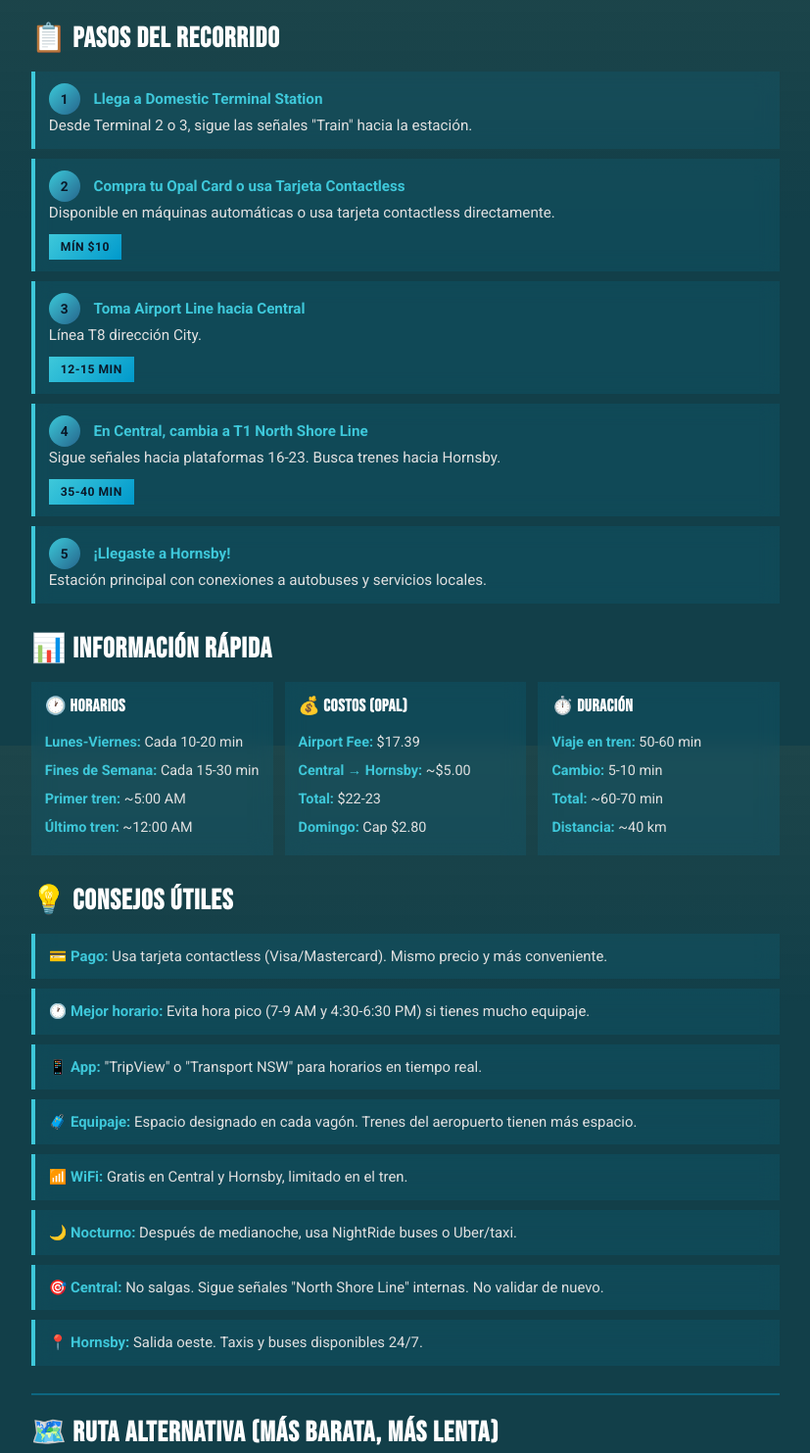
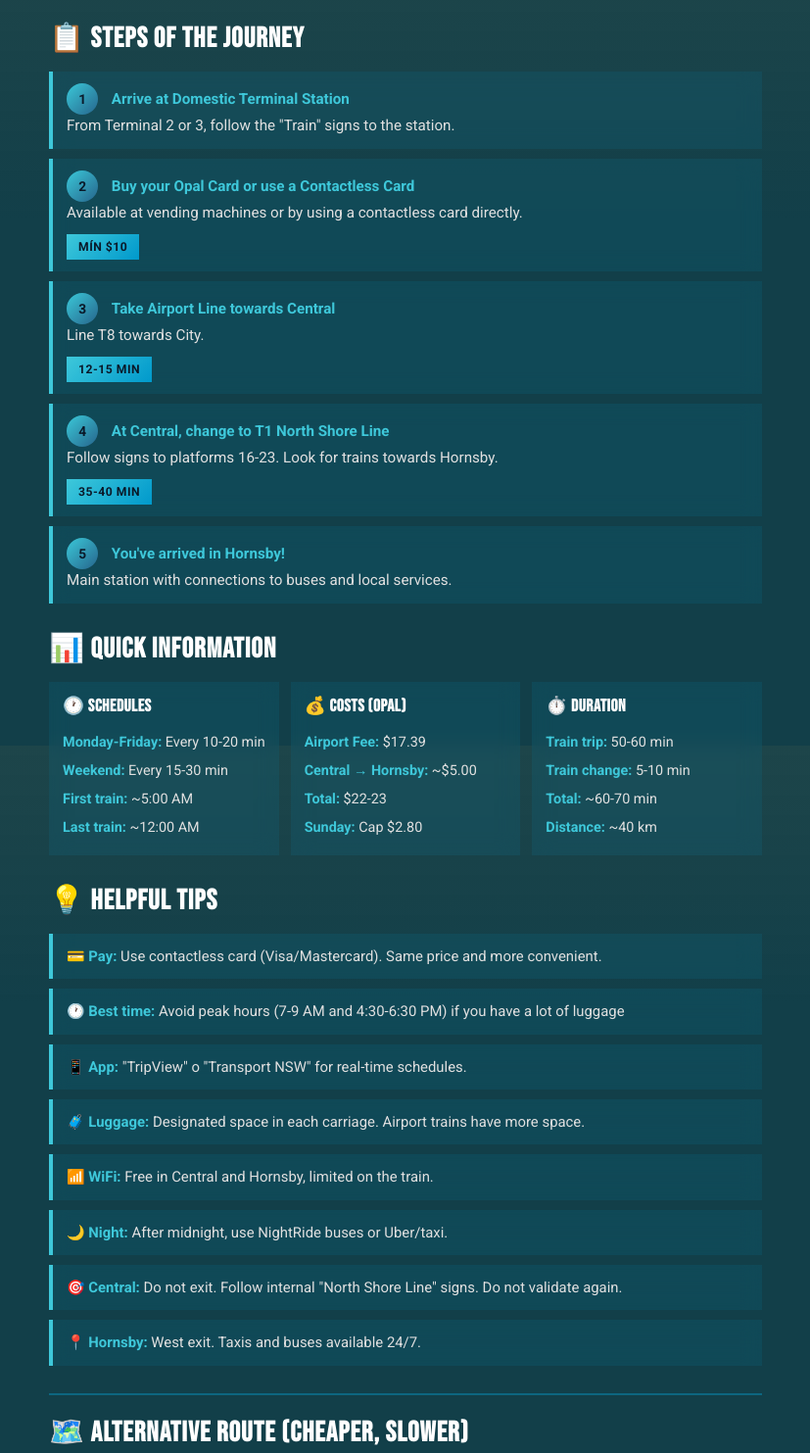
Before and after one commit to jmurilloariza/domestic-airtport-to-hornby-station-sydney, a plain HTML site: page index.html in a window 1280 px wide. Shown: the part 839-2322 px from the top of the page at 98% size, without its empty margins (226-1053 px from the left). Drawn offline with Linux system fonts and the light colour scheme.

Commit message:
EEnglish

```diff
--- a/index.html
+++ b/index.html
@@ -20,7 +20,7 @@
         body {
             font-family: "Roboto", sans-serif;
             background: #123B40;
-background: linear-gradient(0deg,rgba(18, 63, 73, 1) 67%, rgba(17, 59, 64, 0.95) 100%);
+            background: linear-gradient(0deg, rgba(18, 63, 73, 1) 67%, rgba(17, 59, 64, 0.95) 100%);
             background-attachment: fixed;
             color: #e0e0e0;
             min-height: 100vh;
@@ -32,18 +32,13 @@ background: linear-gradient(0deg,rgba(18, 63, 73, 1) 67%, rgba(17, 59, 64, 0.95)
 
         .banner {
             width: 100%;
-            /* background: linear-gradient(135deg, rgba(0, 191, 255, 0.1) 0%, rgba(13, 74, 109, 0.2) 100%); */
-            /* padding: 20px 16px; */
             text-align: center;
-            /* border-bottom: 2px solid #3ec8da; */
-            /* box-shadow: 0 0 30px rgba(0, 191, 255, 0.2); */
             backdrop-filter: blur(10px);
         }
 
         .banner img {
             max-width: 100%;
             height: auto;
-            /* max-height: 200px; */
             object-fit: contain;
         }
 
@@ -66,7 +61,6 @@ background: linear-gradient(0deg,rgba(18, 63, 73, 1) 67%, rgba(17, 59, 64, 0.95)
             margin-bottom: 8px;
             text-transform: uppercase;
             letter-spacing: 2px;
-            /* text-shadow: 0 0 20px rgba(0, 191, 255, 0.5); */
         }
 
         .event-date {
@@ -90,7 +84,6 @@ background: linear-gradient(0deg,rgba(18, 63, 73, 1) 67%, rgba(17, 59, 64, 0.95)
             text-transform: uppercase;
             letter-spacing: 1px;
             margin-bottom: 16px;
-            /* text-shadow: 0 0 15px rgba(0, 191, 255, 0.3); */
         }
 
         .steps-container {
@@ -119,7 +112,6 @@ background: linear-gradient(0deg,rgba(18, 63, 73, 1) 67%, rgba(17, 59, 64, 0.95)
             margin-right: 10px;
             font-weight: bold;
             font-size: 0.9em;
-            /* box-shadow: 0 0 15px rgba(0, 191, 255, 0.4); */
         }
 
         .step strong {
@@ -141,10 +133,8 @@ background: linear-gradient(0deg,rgba(18, 63, 73, 1) 67%, rgba(17, 59, 64, 0.95)
 
         .info-card {
             background: rgba(0, 191, 255, 0.08);
-            /* border: 1px solid rgba(0, 191, 255, 0.3); */
             padding: 14px;
             backdrop-filter: blur(10px);
-            /* box-shadow: 0 0 15px rgba(0, 191, 255, 0.2); */
         }
 
         .info-card h3 {
@@ -162,7 +152,6 @@ background: linear-gradient(0deg,rgba(18, 63, 73, 1) 67%, rgba(17, 59, 64, 0.95)
 
         .info-card li {
             padding: 6px 0;
-            /* border-bottom: 1px solid rgba(0, 191, 255, 0.2); */
             font-size: 0.9em;
         }
 
@@ -188,11 +177,9 @@ background: linear-gradient(0deg,rgba(18, 63, 73, 1) 67%, rgba(17, 59, 64, 0.95)
             font-weight: bold;
             color: #0a1929;
             border: none;
-            /* font-family: "Bebas Neue", sans-serif; */
             text-transform: uppercase;
             font-size: 0.8em;
             letter-spacing: 0.5px;
-            /* box-shadow: 0 0 10px rgba(0, 191, 255, 0.4); */
             white-space: nowrap;
         }
 
@@ -208,7 +195,6 @@ background: linear-gradient(0deg,rgba(18, 63, 73, 1) 67%, rgba(17, 59, 64, 0.95)
             backdrop-filter: blur(10px);
             font-size: 0.93em;
             line-height: 1.5;
-            /* box-shadow: 0 0 10px rgba(0, 191, 255, 0.15); */
         }
 
         .tip-item strong {
@@ -219,10 +205,8 @@ background: linear-gradient(0deg,rgba(18, 63, 73, 1) 67%, rgba(17, 59, 64, 0.95)
             position: relative;
             width: 100%;
             height: 400px;
-            /* border: 2px solid #3ec8da; */
             overflow: hidden;
             margin-bottom: 24px;
-            /* box-shadow: 0 0 20px rgba(0, 191, 255, 0.3); */
         }
 
         .map-container iframe {
@@ -266,7 +250,6 @@ background: linear-gradient(0deg,rgba(18, 63, 73, 1) 67%, rgba(17, 59, 64, 0.95)
             padding: 24px 16px;
             margin-top: auto;
             backdrop-filter: blur(10px);
-            /* box-shadow: 0 -0 20px rgba(0, 191, 255, 0.2); */
         }
 
         .footer-content {
@@ -344,11 +327,6 @@ background: linear-gradient(0deg,rgba(18, 63, 73, 1) 67%, rgba(17, 59, 64, 0.95)
                 margin-right: 8px;
             }
 
-            .banner img {
-                /* max-height: 150px; */
-
-            }
-
             .footer-content {
                 grid-template-columns: 1fr;
             }
@@ -370,8 +348,8 @@ background: linear-gradient(0deg,rgba(18, 63, 73, 1) 67%, rgba(17, 59, 64, 0.95)
 
     <div class="container">
         <div class="header-section">
-            <h1>Guía de Transporte</h1>
-            <div class="event-location">Desde Sydney Airport Terminal Doméstica hacia Hornsby</div>
+            <h1>Transportation Guide</h1>
+            <div class="event-location">From Sydney Airport Domestic Terminal to Hornsby Station</div>
         </div>
 
         <div class="map-container">
@@ -381,18 +359,18 @@ background: linear-gradient(0deg,rgba(18, 63, 73, 1) 67%, rgba(17, 59, 64, 0.95)
             </iframe>
         </div>
 
-        <h2>📋 Pasos del Recorrido</h2>
+        <h2>📋 Steps of the Journey</h2>
         <div class="steps-container">
             <div class="step">
                 <span class="step-number">1</span>
-                <strong>Llega a Domestic Terminal Station</strong><br>
-                Desde Terminal 2 o 3, sigue las señales "Train" hacia la estación.
+                <strong>Arrive at Domestic Terminal Station</strong><br>
+                From Terminal 2 or 3, follow the "Train" signs to the station.
             </div>
 
             <div class="step">
                 <span class="step-number">2</span>
-                <strong>Compra tu Opal Card o usa Tarjeta Contactless</strong><br>
-                Disponible en máquinas automáticas o usa tarjeta contactless directamente.
+                <strong>Buy your Opal Card or use a Contactless Card</strong><br>
+                Available at vending machines or by using a contactless card directly.
                 <div class="tags">
                     <span class="tag">Mín $10</span>
                 </div>
@@ -400,8 +378,8 @@ background: linear-gradient(0deg,rgba(18, 63, 73, 1) 67%, rgba(17, 59, 64, 0.95)
 
             <div class="step">
                 <span class="step-number">3</span>
-                <strong>Toma Airport Line hacia Central</strong><br>
-                Línea T8 dirección City.
+                <strong>Take Airport Line towards Central</strong><br>
+                Line T8 towards City.
                 <div class="tags">
                     <span class="tag">12-15 min</span>
                 </div>
@@ -409,8 +387,8 @@ background: linear-gradient(0deg,rgba(18, 63, 73, 1) 67%, rgba(17, 59, 64, 0.95)
 
             <div class="step">
                 <span class="step-number">4</span>
-                <strong>En Central, cambia a T1 North Shore Line</strong><br>
-                Sigue señales hacia plataformas 16-23. Busca trenes hacia Hornsby.
+                <strong>At Central, change to T1 North Shore Line</strong><br>
+                Follow signs to platforms 16-23. Look for trains towards Hornsby.
                 <div class="tags">
                     <span class="tag">35-40 min</span>
                 </div>
@@ -418,81 +396,82 @@ background: linear-gradient(0deg,rgba(18, 63, 73, 1) 67%, rgba(17, 59, 64, 0.95)
 
             <div class="step">
                 <span class="step-number">5</span>
-                <strong>¡Llegaste a Hornsby!</strong><br>
-                Estación principal con conexiones a autobuses y servicios locales.
+                <strong>You've arrived in Hornsby!</strong><br>
+                Main station with connections to buses and local services.
             </div>
         </div>
 
-        <h2>📊 Información Rápida</h2>
+        <h2>📊 Quick Information</h2>
         <div class="info-grid">
             <div class="info-card">
-                <h3>🕐 Horarios</h3>
+                <h3>🕐 Schedules</h3>
                 <ul>
-                    <li><strong>Lunes-Viernes:</strong> Cada 10-20 min</li>
-                    <li><strong>Fines de Semana:</strong> Cada 15-30 min</li>
-                    <li><strong>Primer tren:</strong> ~5:00 AM</li>
-                    <li><strong>Último tren:</strong> ~12:00 AM</li>
+                    <li><strong>Monday-Friday:</strong> Every 10-20 min</li>
+                    <li><strong>Weekend:</strong> Every 15-30 min</li>
+                    <li><strong>First train:</strong> ~5:00 AM</li>
+                    <li><strong>Last train:</strong> ~12:00 AM</li>
                 </ul>
             </div>
 
             <div class="info-card">
-                <h3>💰 Costos (Opal)</h3>
+                <h3>💰 Costs (Opal)</h3>
                 <ul>
                     <li><strong>Airport Fee:</strong> $17.39</li>
                     <li><strong>Central → Hornsby:</strong> ~$5.00</li>
                     <li><strong>Total:</strong> $22-23</li>
-                    <li><strong>Domingo:</strong> Cap $2.80</li>
+                    <li><strong>Sunday:</strong> Cap $2.80</li>
                 </ul>
             </div>
 
             <div class="info-card">
-                <h3>⏱️ Duración</h3>
+                <h3>⏱️ Duration</h3>
                 <ul>
-                    <li><strong>Viaje en tren:</strong> 50-60 min</li>
-                    <li><strong>Cambio:</strong> 5-10 min</li>
+                    <li><strong>Train trip:</strong> 50-60 min</li>
+                    <li><strong>Train change:</strong> 5-10 min</li>
                     <li><strong>Total:</strong> ~60-70 min</li>
-                    <li><strong>Distancia:</strong> ~40 km</li>
+                    <li><strong>Distance:</strong> ~40 km</li>
                 </ul>
             </div>
         </div>
 
-        <h2>💡 Consejos Útiles</h2>
+        <h2>💡 Helpful Tips</h2>
         <div class="tips-container">
             <div class="tip-item">
-                <strong>💳 Pago:</strong> Usa tarjeta contactless (Visa/Mastercard). Mismo precio y más conveniente.
+                <strong>💳 Pay:</strong> Use contactless card (Visa/Mastercard). Same price and more convenient.
             </div>
 
             <div class="tip-item">
-                <strong>🕐 Mejor horario:</strong> Evita hora pico (7-9 AM y 4:30-6:30 PM) si tienes mucho equipaje.
+                <strong>🕐 Best time:</strong> Avoid peak hours (7-9 AM and 4:30-6:30 PM) if you have a lot of luggage
             </div>
 
             <div class="tip-item">
-                <strong>📱 App:</strong> "TripView" o "Transport NSW" para horarios en tiempo real.
+                <strong>📱 App:</strong> "TripView" o "Transport NSW" for real-time schedules.
             </div>
 
             <div class="tip-item">
-                <strong>🧳 Equipaje:</strong> Espacio designado en cada vagón. Trenes del aeropuerto tienen más espacio.
+                <strong>🧳 Luggage:</strong> Designated space in each carriage. Airport trains have more space.
             </div>
 
             <div class="tip-item">
-                <strong>📶 WiFi:</strong> Gratis en Central y Hornsby, limitado en el tren.
+                <strong>📶 WiFi:</strong> Free in Central and Hornsby, limited on the train.
             </div>
 
             <div class="tip-item">
-                <strong>🌙 Nocturno:</strong> Después de medianoche, usa NightRide buses o Uber/taxi.
+                <strong>🌙 Night:</strong> After midnight, use NightRide buses or Uber/taxi.
             </div>
 
             <div class="tip-item">
-                <strong>🎯 Central:</strong> No salgas. Sigue señales "North Shore Line" internas. No validar de nuevo.
+                <strong>🎯 Central:</strong> Do not exit. Follow internal "North Shore Line" signs. Do not validate
+                again.
             </div>
 
             <div class="tip-item">
-                <strong>📍 Hornsby:</strong> Salida oeste. Taxis y buses disponibles 24/7.
+                <strong>📍 Hornsby:</strong> West exit. Taxis and buses available 24/7.
             </div>
         </div>
 
         <div class="alternative-route">
-            <h2>🗺️ Ruta Alternativa (Más barata, más lenta)</h2>
+            <h2>🗺️ Alternative Route (Cheaper, Slower)</h2>
 
             <div class="alt-step">
                 <span class="step-number">A</span>
@@ -505,7 +484,7 @@ background: linear-gradient(0deg,rgba(18, 63, 73, 1) 67%, rgba(17, 59, 64, 0.95)
 
             <div class="alt-step">
                 <span class="step-number">B</span>
-                <strong>Tren T4</strong> → Central
+                <strong>Train T4</strong> → Central
                 <div class="tags">
                     <span class="tag">10 min</span>
                 </div>
@@ -513,7 +492,7 @@ background: linear-gradient(0deg,rgba(18, 63, 73, 1) 67%, rgba(17, 59, 64, 0.95)
 
             <div class="alt-step">
                 <span class="step-number">C</span>
-                <strong>Tren T1</strong> → Hornsby
+                <strong>Train T1</strong> → Hornsby
                 <div class="tags">
                     <span class="tag">35-40 min</span>
                 </div>
@@ -521,7 +500,7 @@ background: linear-gradient(0deg,rgba(18, 63, 73, 1) 67%, rgba(17, 59, 64, 0.95)
 
             <div class="alt-summary">
                 <span class="tag">Total: ~$10</span>
-                <span class="tag">Duración: 2+ horas</span>
+                <span class="tag">Duración: 2+ hours</span>
             </div>
         </div>
     </div>
@@ -529,29 +508,30 @@ background: linear-gradient(0deg,rgba(18, 63, 73, 1) 67%, rgba(17, 59, 64, 0.95)
     <footer>
         <div class="footer-content">
             <div class="footer-section">
-                <h3>📞 Contacto General</h3>
+                <h3>📞 General Contact</h3>
                 <p>
-                    Teléfono: <a href="tel:+61280005555" class="contact-link">+61 2 8000 5555</a><br>
-                    Email: <a href="mailto:info@apc.com.au" class="contact-link">info@apc.com.au</a>
+                    Phone: <a href="tel:+61280005555" class="contact-link">+61 2 8000 5555</a><br>
+                    Email: <a href="" class="contact-link">info@australianpentecostal.com</a>
                 </p>
             </div>
 
             <div class="footer-section">
-                <h3>🚌 Transporte & Logística</h3>
+                <h3>🚌 Transportation & Logistics</h3>
                 <p>
-                    Coordinador: <a href="tel:+61412345678" class="contact-link">+61 4 1234 5678</a><br>
+                    Coordinator: <a href="tel:+61412345678" class="contact-link">+61 4 1234 5678</a><br>
                     Email: <a href="mailto:transport@nyccamp2025.com.au"
                         class="contact-link">transport@nyccamp2025.com.au</a>
                 </p>
             </div>
 
             <div class="footer-section">
-                <h3>📍 Ubicación del Evento</h3>
+                <h3>📍 Event Location</h3>
                 <p>
                     National Youth Camp 2025<br>
                     Sydney, NSW 2077<br>
-                    21-23 de Noviembre 2025<br>
-                    <a href="https://aupentecostal.org.au/" class="contact-link" target="_blank">aupentecostal.org.au/</a>
+                    November 21-23, 2025<br>
+                    <a href="https://aupentecostal.org.au/" class="contact-link"
+                        target="_blank">aupentecostal.org.au/</a>
                 </p>
             </div>
         </div>
```
